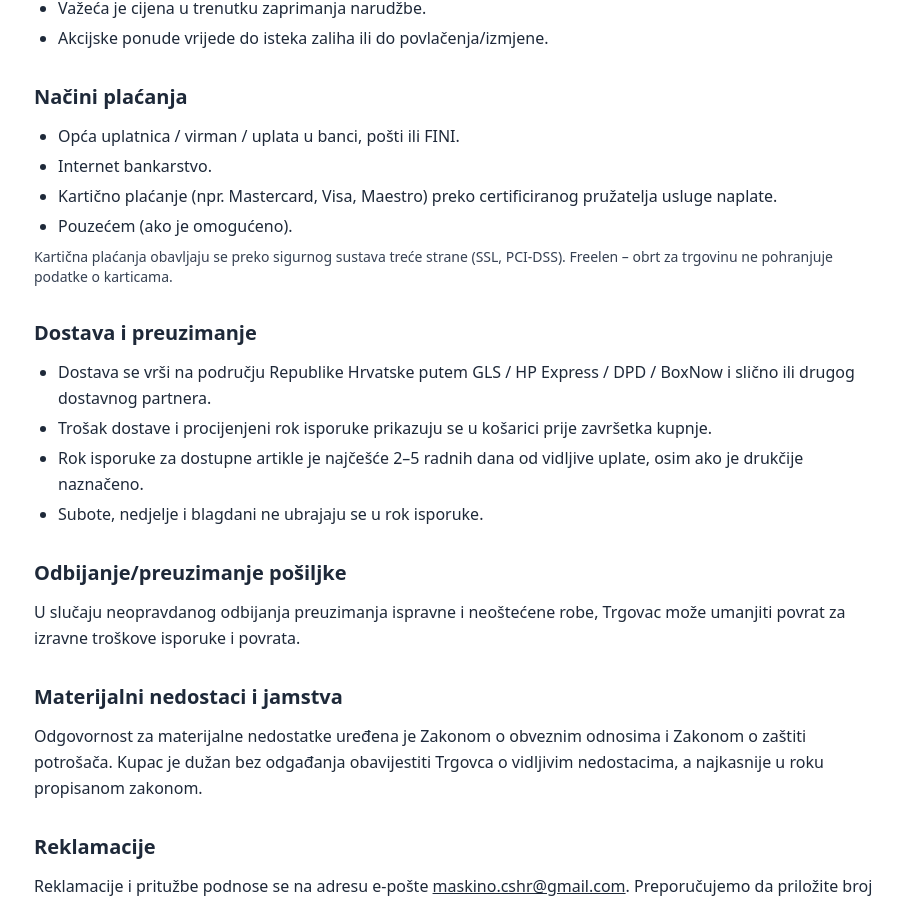
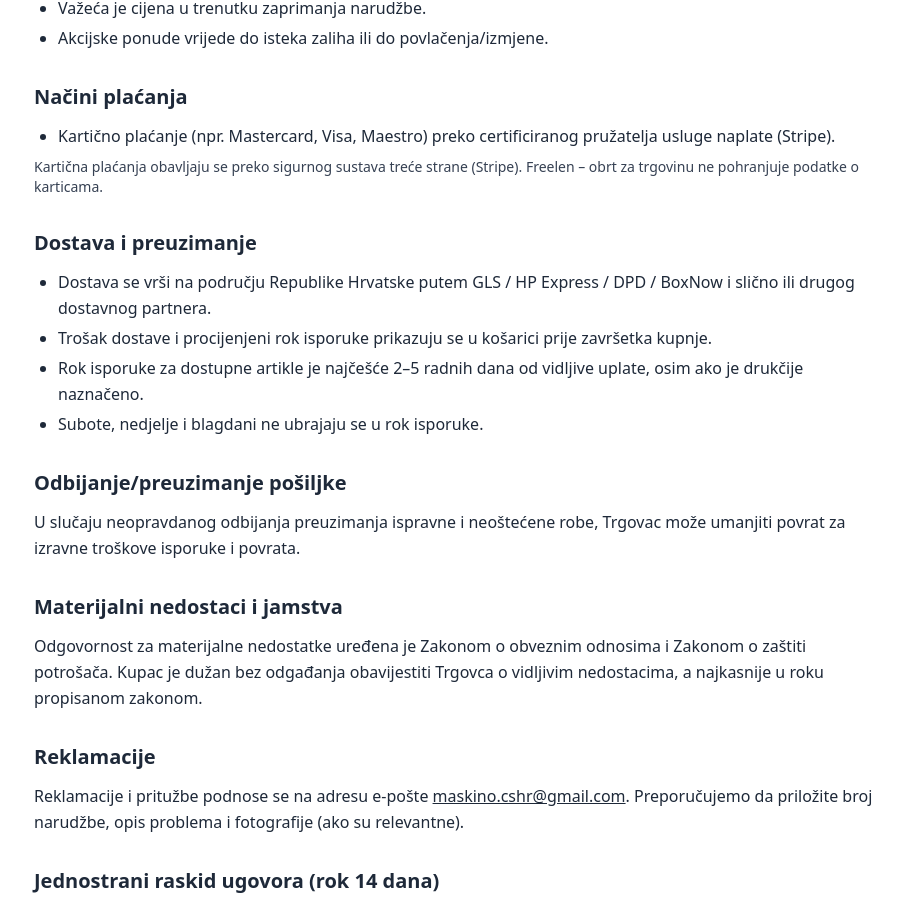
Before and after one commit to itomas2112/maskice-ui, a Next.js app: page /uvjeti_koristenja in a window 1280 px wide. Shown: the part 1118-2022 px from the top of the page, without its empty margins (182-1084 px from the left). Built offline with nearby package versions, Linux system fonts and the light colour scheme; no server answers.

Commit message:
Update page.tsx

```diff
--- a/src/app/uvjeti_koristenja/page.tsx
+++ b/src/app/uvjeti_koristenja/page.tsx
@@ -94,13 +94,10 @@ const TermsOfService: React.FC = () => {
 
       <SectionTitle>Načini plaćanja</SectionTitle>
       <List>
-        <li>Opća uplatnica / virman / uplata u banci, pošti ili FINI.</li>
-        <li>Internet bankarstvo.</li>
-        <li>Kartično plaćanje (npr. Mastercard, Visa, Maestro) preko certificiranog pružatelja usluge naplate.</li>
-        <li>Pouzećem (ako je omogućeno).</li>
+        <li>Kartično plaćanje (npr. Mastercard, Visa, Maestro) preko certificiranog pružatelja usluge naplate (Stripe).</li>
       </List>
       <p className="text-sm text-gray-700 mt-2">
-        Kartična plaćanja obavljaju se preko sigurnog sustava treće strane (SSL, PCI-DSS). {BUSINESS.name} ne pohranjuje podatke o karticama.
+        Kartična plaćanja obavljaju se preko sigurnog sustava treće strane (Stripe). {BUSINESS.name} ne pohranjuje podatke o karticama.
       </p>
 
       <SectionTitle>Dostava i preuzimanje</SectionTitle>
```
